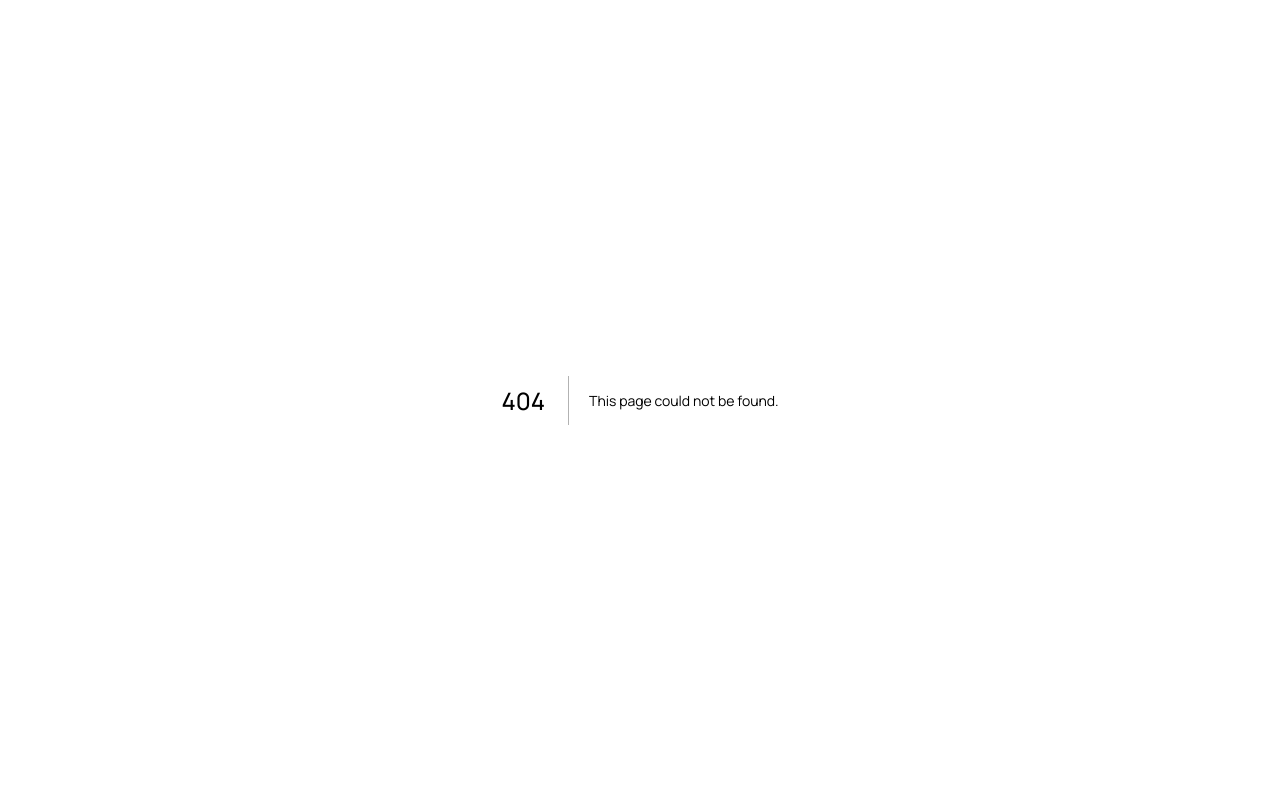
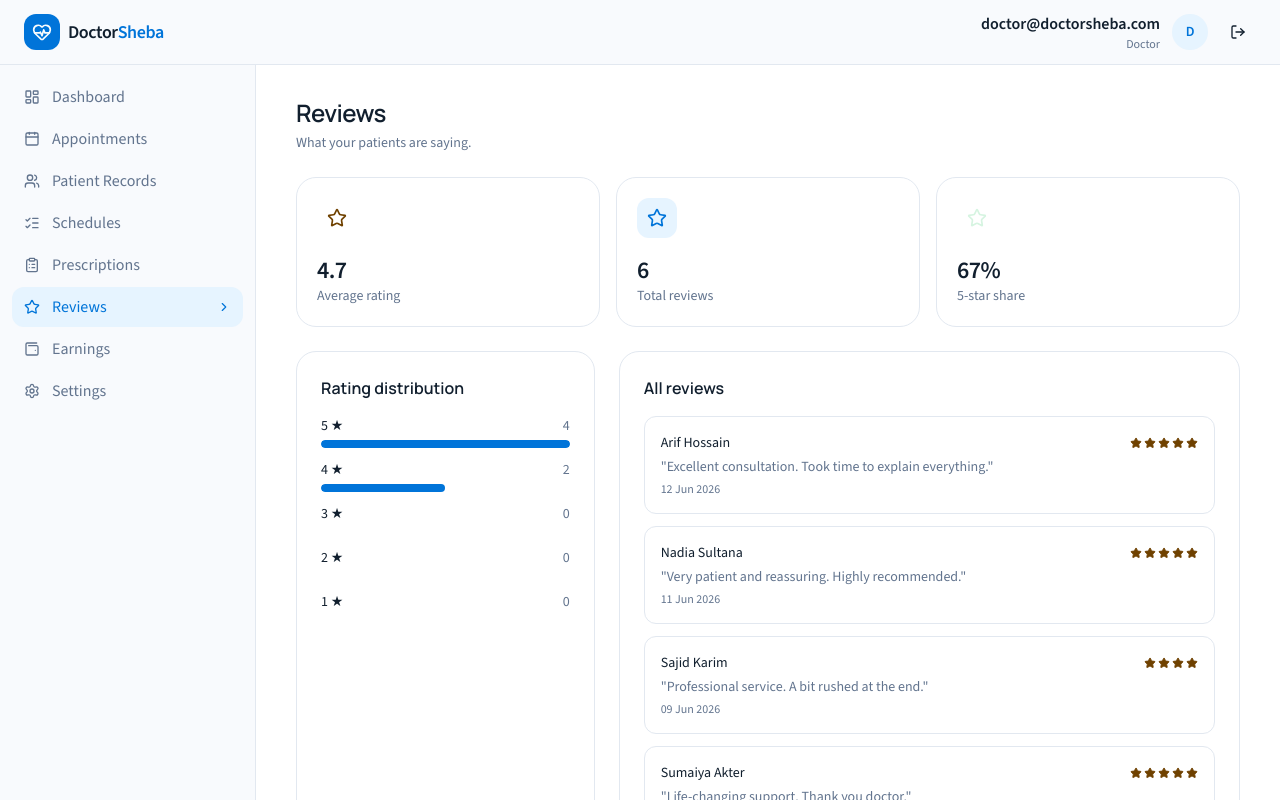
Before and after one commit to asrafulsgit/doctor-sheba-client, a Next.js app: page /doctor/reviews in a window 1280 px wide. Before the commit this address had no page. Shown: the top 800 px of the page. Built offline with nearby package versions, Linux system fonts and the light colour scheme.

Commit message:
added doctor reviews

```diff
--- /dev/null
+++ b/src/app/(private)/doctor/reviews/page.tsx
@@ -0,0 +1,7 @@
+import DoctorReviews from "@/components/doctor/reviews/Reviews";
+
+const page = () => {
+  return <DoctorReviews />;
+};
+
+export default page;
--- /dev/null
+++ b/src/components/doctor/reviews/Reviews.tsx
@@ -0,0 +1,100 @@
+import { Star } from "lucide-react";
+
+import DashboardHeader from "@/components/shared/DashboardHeader";
+import { REVIEWS } from "@/constants/patient/data";
+import StatCard from "@/components/shared/StatCard";
+import HorizantalBar from "@/components/shared/HorizantalBar";
+
+// seo optimization
+// export const Route = createFileRoute("/doctor/reviews")({
+//   head: () => ({ meta: [{ title: "Reviews — DoctorSheba" }] }),
+//   component: DoctorReviews,
+// });
+
+const fmt = (iso: string) =>
+  new Date(iso).toLocaleDateString("en-GB", {
+    day: "2-digit",
+    month: "short",
+    year: "numeric",
+  });
+
+const DoctorReviews = () => {
+  const mine = REVIEWS;
+  const avg = mine.length
+    ? (mine.reduce((s, r) => s + r.rating, 0) / mine.length).toFixed(1)
+    : "—";
+  const dist = [5, 4, 3, 2, 1].map((stars) => ({
+    label: `${stars} ★`,
+    value: mine.filter((r) => r.rating === stars).length,
+  }));
+  return (
+    <>
+      <DashboardHeader
+        title="Reviews"
+        description="What your patients are saying."
+      />
+      <div className="grid gap-4 sm:grid-cols-3">
+        <StatCard
+          icon={Star}
+          label="Average rating"
+          value={avg}
+          tone="warning"
+        />
+        <StatCard
+          icon={Star}
+          label="Total reviews"
+          value={mine.length}
+          tone="primary"
+        />
+        <StatCard
+          icon={Star}
+          label="5-star share"
+          value={`${Math.round((mine.filter((r) => r.rating === 5).length / Math.max(mine.length, 1)) * 100)}%`}
+          tone="success"
+        />
+      </div>
+      <div className="mt-6 grid gap-6 lg:grid-cols-3">
+        <section className="rounded-2xl border border-border bg-card p-6 shadow-soft">
+          <h2 className="text-base font-semibold text-foreground">
+            Rating distribution
+          </h2>
+          <div className="mt-4">
+            <HorizantalBar rows={dist} />
+            </div>
+        </section>
+        <section className="rounded-2xl border border-border bg-card p-6 shadow-soft lg:col-span-2">
+          <h2 className="text-base font-semibold text-foreground">
+            All reviews
+          </h2>
+          <ul className="mt-4 space-y-3">
+            {mine.map((r) => (
+              <li
+                key={r.id}
+                className="rounded-lg border border-border bg-surface p-4"
+              >
+                <div className="flex items-center justify-between">
+                  <p className="text-sm font-medium text-foreground">
+                    {r.patientName}
+                  </p>
+                  <span className="inline-flex items-center gap-0.5 text-warning-foreground">
+                    {Array.from({ length: r.rating }).map((_, i) => (
+                      <Star key={i} className="h-3 w-3 fill-current" />
+                    ))}
+                  </span>
+                </div>
+                <p className="mt-1 text-sm text-muted-foreground">
+                  "{r.comment}"
+                </p>
+                <p className="mt-1 text-xs text-muted-foreground">
+                  {fmt(r.date)}
+                </p>
+              </li>
+            ))}
+          </ul>
+        </section>
+      </div>
+    </>
+  );
+};
+
+export default DoctorReviews;
--- /dev/null
+++ b/src/components/shared/HorizantalBar.tsx
@@ -0,0 +1,35 @@
+import { cn } from "@/lib/utils";
+
+const HorizantalBar = ({
+  rows,
+  format = (n: number) => String(n),
+  className,
+}: {
+  rows: Array<{ label: string; value: number; sub?: string }>;
+  format?: (n: number) => string;
+  className?: string;
+}) => {
+  const max = Math.max(...rows.map((r) => r.value), 1);
+  return (
+    <div className={cn("space-y-3", className)}>
+      {rows.map((r) => (
+        <div key={r.label}>
+          <div className="mb-1 flex items-center justify-between text-sm">
+            <span className="font-medium text-foreground">{r.label}</span>
+            <span className="text-muted-foreground">
+              {r.sub ?? format(r.value)}
+            </span>
+          </div>
+          <div className="h-2 w-full overflow-hidden rounded-full bg-surface">
+            <div
+              className="h-full rounded-full bg-primary transition-all"
+              style={{ width: `${(r.value / max) * 100}%` }}
+            />
+          </div>
+        </div>
+      ))}
+    </div>
+  );
+};
+
+export default HorizantalBar;
```
